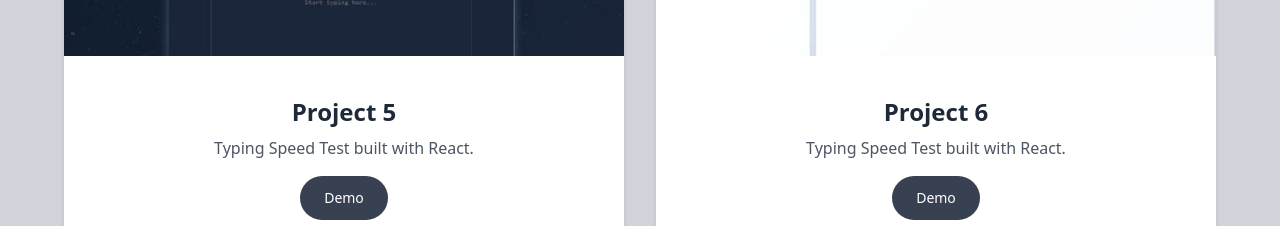
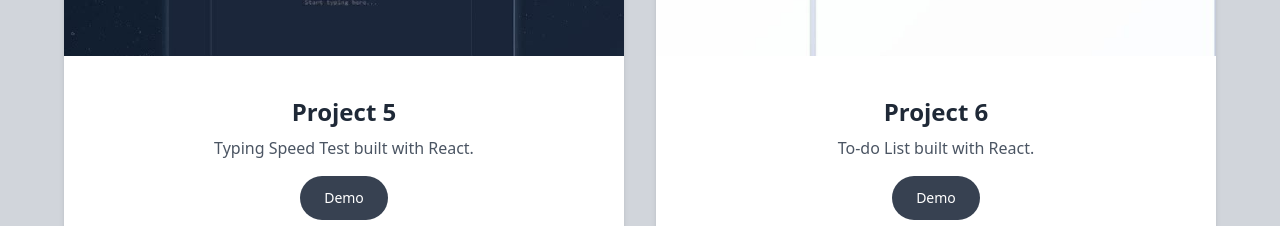
Before and after one commit to Secretive-Plotterrr/Web-Portfolio, a React (Create React App) app: page / in a window 1280 px wide. Shown: the part 3120-3346 px from the top of the page. Built offline with nearby package versions, Linux system fonts and the light colour scheme.

Commit message:
Update Code

```diff
--- a/src/components/Projects.jsx
+++ b/src/components/Projects.jsx
@@ -34,7 +34,7 @@ function Projects() {
     },
     {
       title: 'Project 6',
-      description: 'Typing Speed Test built with React.',
+      description: 'To-do List built with React.',
       image: `${process.env.PUBLIC_URL}/img/project6.png`, // Corrected backticks for template literal
       demoLink: 'https://secretive-plotterrr.github.io/To-do-List/', // Replace with actual GitHub link
     },
```
